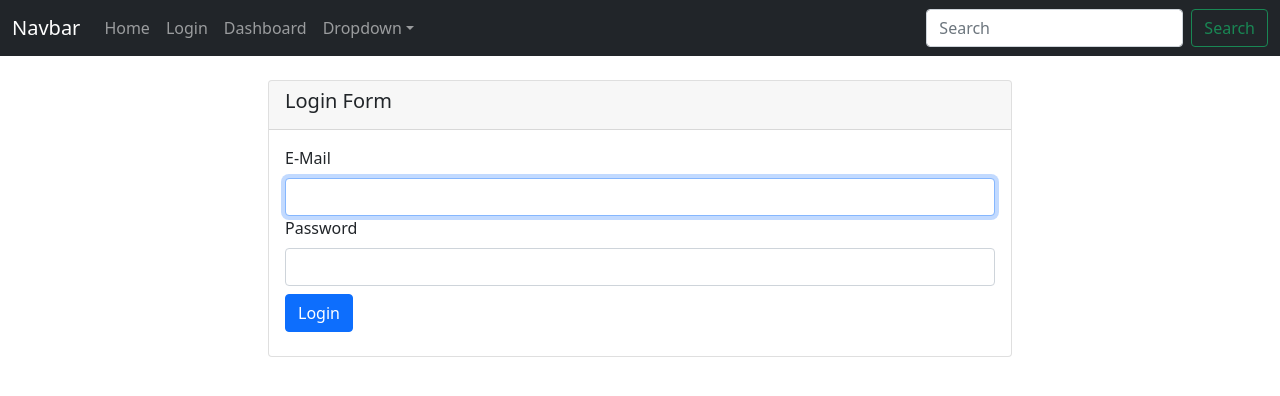
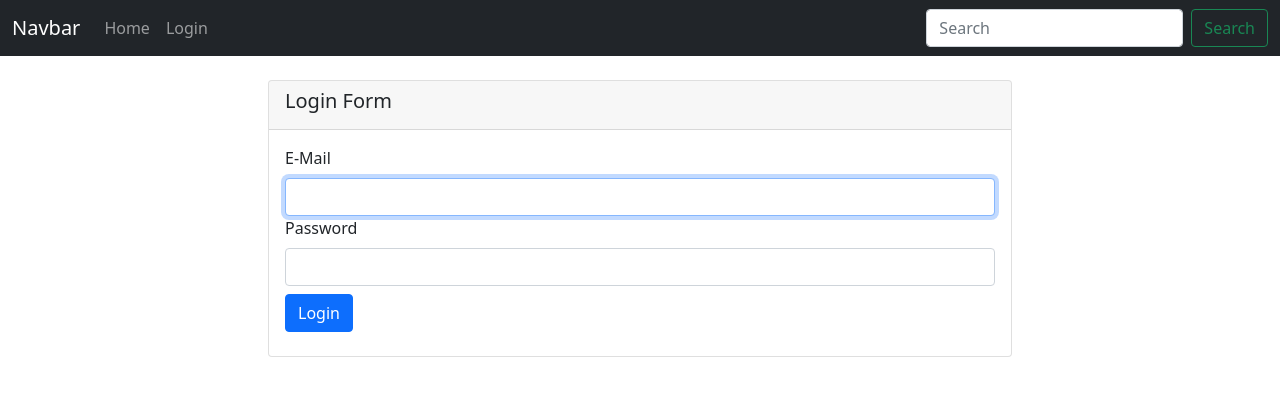
Before and after one commit to lunadiotic/laravel-vue-auth, a Vue app: page /login in a window 1280 px wide. Shown: the top 396 px of the page. Built offline with nearby package versions, Linux system fonts and the light colour scheme.

Commit message:
create auth state in vuex

```diff
--- a/src/components/Navbar.vue
+++ b/src/components/Navbar.vue
@@ -19,20 +19,20 @@
           <li class="nav-item">
             <router-link class="nav-link" :to="{ name: 'Home' }">Home</router-link>
           </li>
-          <li class="nav-item">
+          <li class="nav-item" v-if="! authStatus">
             <router-link class="nav-link" :to="{ name: 'Login' }">Login</router-link>
           </li>
-          <li class="nav-item">
+          <li class="nav-item" v-if="authStatus">
             <router-link class="nav-link" :to="{ name: 'Dashboard' }">Dashboard</router-link>
           </li>
-          <li class="nav-item dropdown">
+          <li class="nav-item dropdown" v-if="authStatus">
             <a
               class="nav-link dropdown-toggle"
               href="#"
               id="dropdown01"
               data-bs-toggle="dropdown"
               aria-expanded="false"
-              >Dropdown</a
+              >{{ user.name }}</a
             >
             <ul class="dropdown-menu" aria-labelledby="dropdown01">
               <li><a class="dropdown-item" href="#">Action</a></li>
@@ -56,7 +56,17 @@
 </template>
 
 <script>
-export default {};
+import authStore from '@/store/auth'
+import { computed } from 'vue';
+
+export default {
+  setup() {
+    const authStatus = computed(() => authStore.state.authStatus)
+    const user = computed(() => authStore.state.user)
+
+    return { authStatus, user }
+  }
+};
 </script>
 
 <style>
--- /dev/null
+++ b/src/store/auth.js
@@ -0,0 +1,12 @@
+import { createStore } from 'vuex'
+
+export default createStore({
+  state: {
+      authStatus: false,
+      user: null
+  },
+  mutations: {
+  },
+  actions: {
+  },
+})
```
